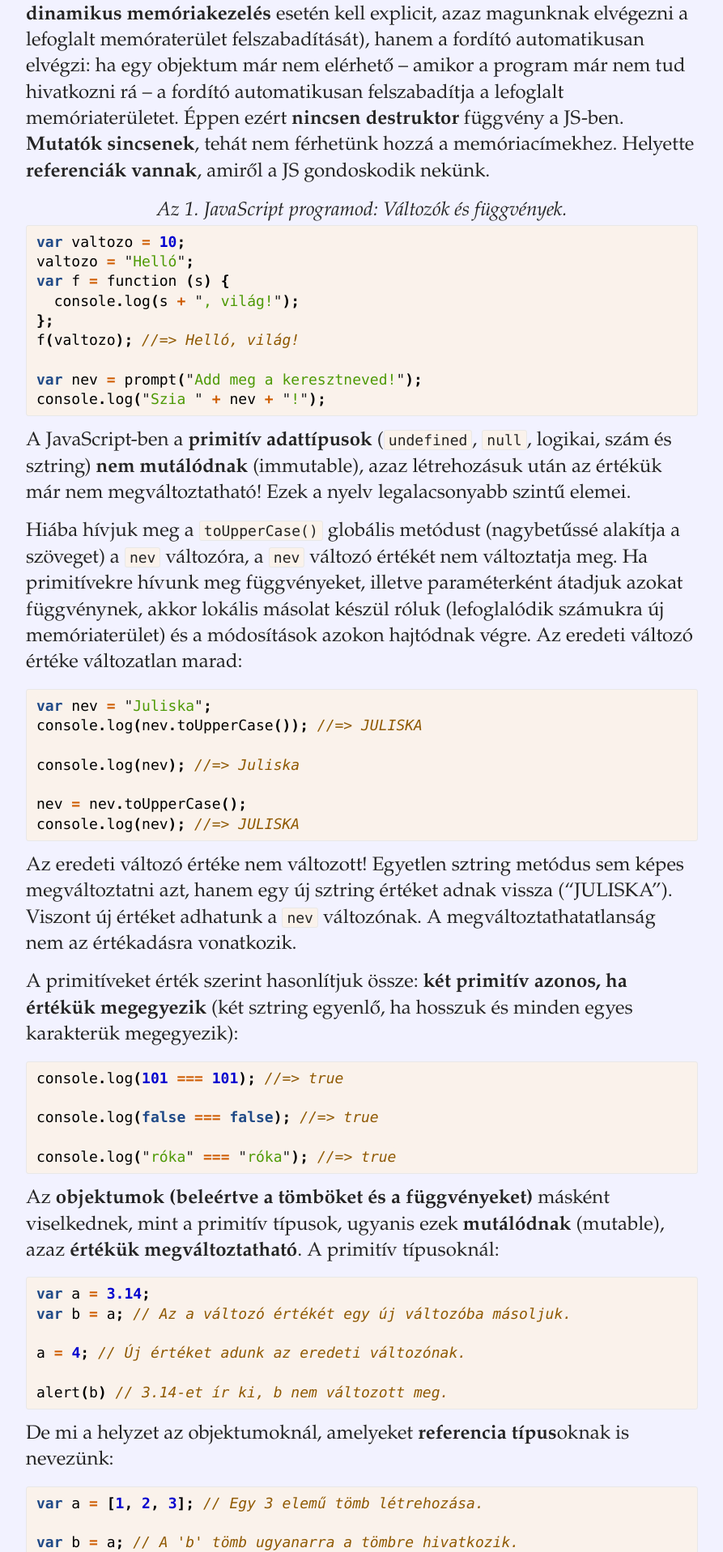
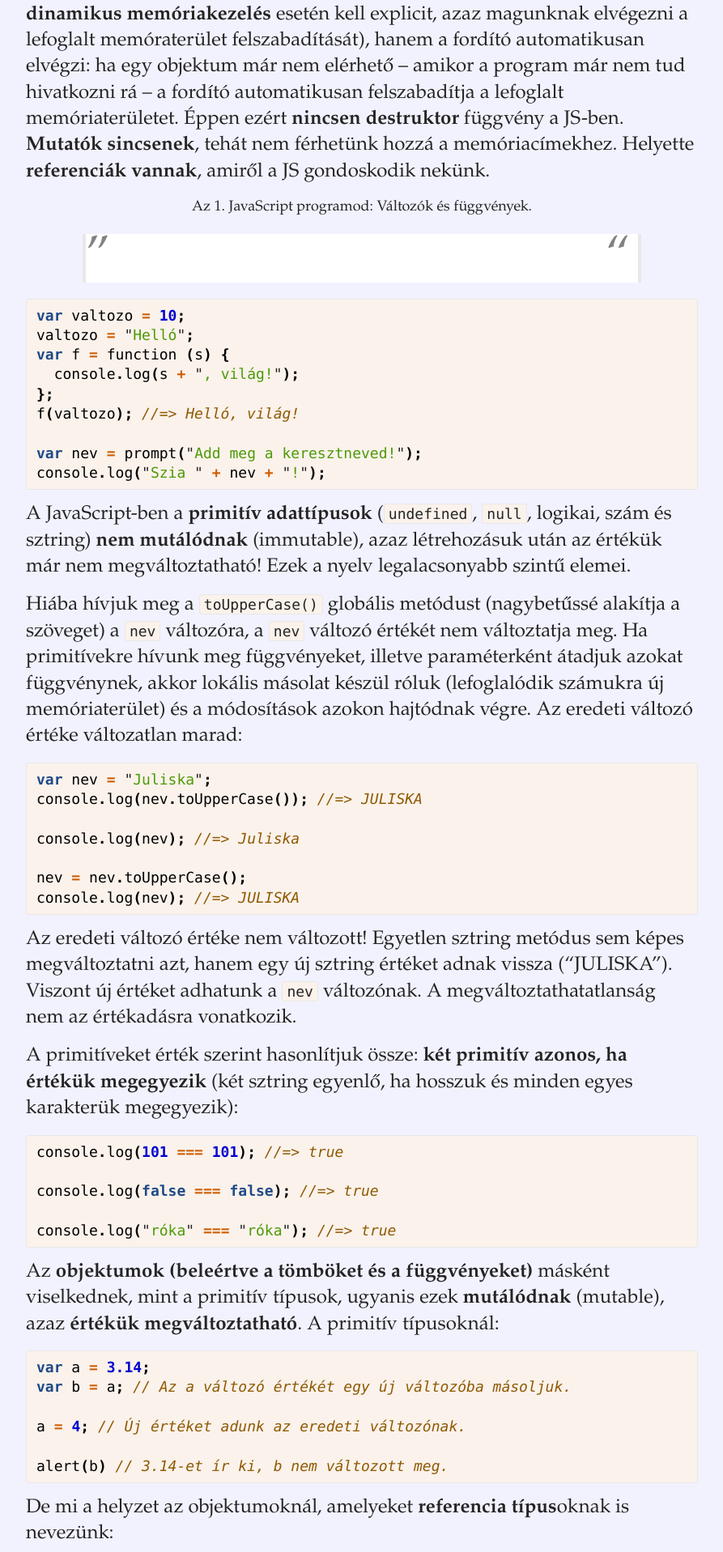
Before and after one commit to SalsaBoy990/SalsaBoy990.github.io, a Jekyll site: the page built from _posts/2017-08-29-javascript_01.markdown, in a window 1280 px wide. Shown: the part 4452-6369 px from the top of the page at 81% size, without its empty margins (198-1091 px from the left). Built offline with Jekyll 4.4.1, drawn with Linux system fonts in a browser that asks for light colours; comment, search, counter and statistics services are not loaded.

```diff
--- a/_posts/2017-08-29-javascript_01.markdown
+++ b/_posts/2017-08-29-javascript_01.markdown
@@ -71,7 +71,7 @@ A JS-ben az aposztróf `'` és az idézőjel `"` egyenértékű és a sztringek
 
 A JS-ben **automatikus szemétgyűjtés** van (automatic garbage collection), tehát nem kell felszabadítanunk a lefoglalt tárhelyet (a C/C++ esetén csak a **dinamikus memóriakezelés** esetén kell explicit, azaz magunknak elvégezni a lefoglalt memóraterület felszabadítását), hanem a fordító automatikusan elvégzi: ha egy objektum már nem elérhető – amikor a program már nem tud hivatkozni rá – a fordító automatikusan felszabadítja a lefoglalt memóriaterületet. Éppen ezért **nincsen destruktor** függvény a JS-ben. **Mutatók sincsenek**, tehát nem férhetünk hozzá a memóriacímekhez. Helyette **referenciák vannak**, amiről a JS gondoskodik nekünk.
 
-<center><em>Az 1. JavaScript programod: Változók és függvények.</em></center>
+<figcaption>Az 1. JavaScript programod: Változók és függvények.</figcaption>>
 {% highlight javascript %}
 var valtozo = 10;
 valtozo = "Helló";
@@ -141,7 +141,7 @@ Referencia szerinti értékadás van az objektumok esetén, vagyis nem új máso
 
 Az objektumokat a **heap**-ben (a **dinamikusan lefoglalt** adatok tárterülete a memóriában) tároljuk el. Például tekintsük a `var o = { x:0 };` kifejezést! Mi történik a futáskor? A heap-ben megfelelő méretű tárhely foglalódik le az objektum `{ x:0 }` tárolására, majd az értékek inicializálódnak. A kifejezés értéke az objektumra mutató hivatkozás lesz `o`-n keresztül. Az `o` tehát nem magát az objektumot, csak egy referenciát tárol.
 
-<center><em>A 2. JavaScript példa: Az objektumok mutálódnak, míg a primitívek nem.</em></center>
+<figcaption>A 2. JavaScript példa: Az objektumok mutálódnak, míg a primitívek nem.</figcaption>
 {% highlight javascript %}
 var s = "Alma";
 var o = { nev: "Alma" };
```
